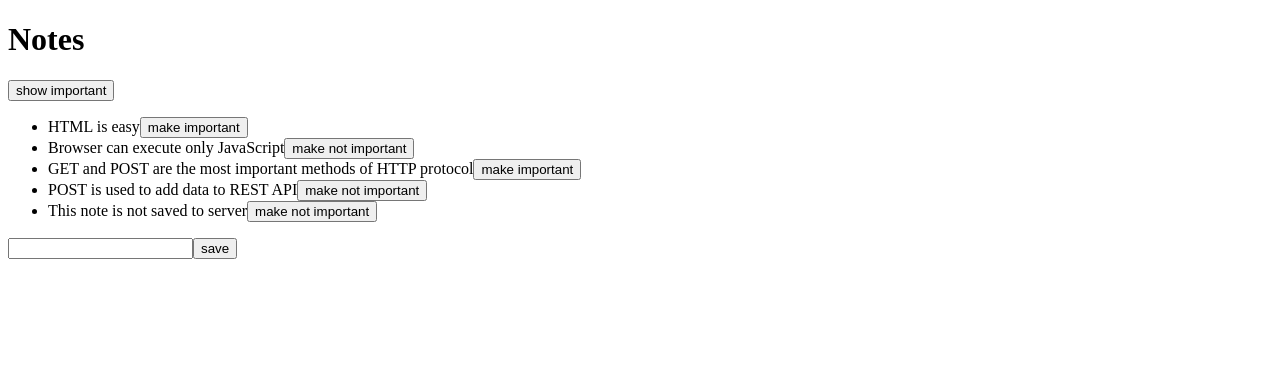
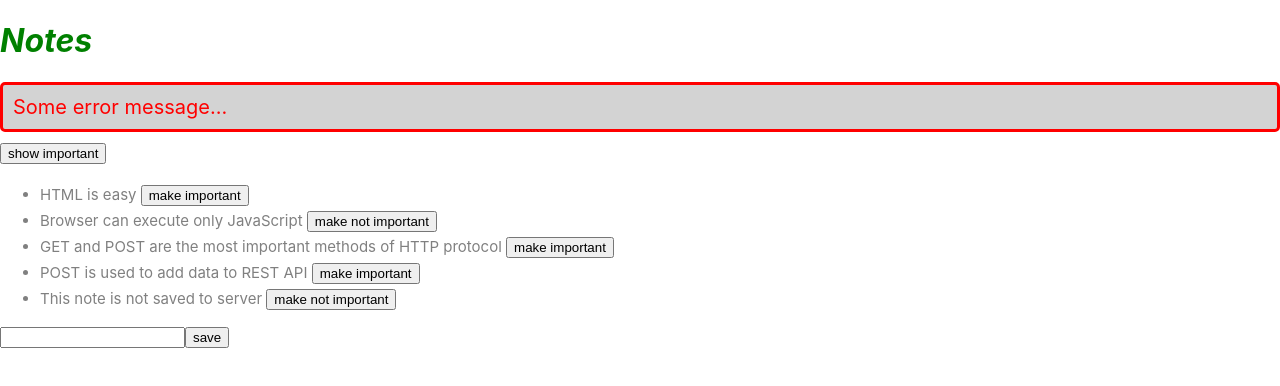
Before and after one commit to Samuelauweb/fullstackopen_Part2_Notes, a React (Create React App) app: page / in a window 1280 px wide. Shown: the top 386 px of the page. Built offline with nearby package versions, Linux system fonts and the light colour scheme; data requests are answered from the project's data file.

Commit message:
Improved error message

```diff
--- a/db.json
+++ b/db.json
@@ -21,7 +21,7 @@
     {
       "content": "POST is used to add data to REST API",
       "date": "2021-11-12T16:50:00.649Z",
-      "important": true,
+      "important": false,
       "id": 4
     }
   ]
--- a/src/App.js
+++ b/src/App.js
@@ -7,6 +7,7 @@ const App = () => {
   const [notes, setNotes] = useState([])
   const [newNote, setNewNote] = useState('')
   const [showAll, setShowAll] = useState(true)
+  const [errorMessage, setErrorMessage] = useState('Some error message...')
 
   useEffect(() => {
     // console.log('effect')
@@ -27,11 +28,21 @@ const App = () => {
       setNotes(notes.map((note) => (note.id !== id ? note : returnedNote)))
     })
     .catch(error => {
-      alert(
-        `the note '${note.content}' was already deleted from server`
+      setErrorMessage(
+        `Note '${note.content}' was already removed from server`
       )
+      setTimeout(() => {
+        setErrorMessage(null)
+      }, 3000);
       setNotes(notes.filter(n => n.id !== id))
     })
+  }
+
+  const Notification = ({message}) => {
+    if (message === null) {
+      return null
+    }
+    return <div className='error'>{message}</div>
   }
 
   const notesToShow = showAll
@@ -61,6 +72,7 @@ const App = () => {
   return (
     <div>
       <h1>Notes</h1>
+      <Notification message={errorMessage} />
       <div>
         <button
           onClick={() => {
--- a/src/components/Note.js
+++ b/src/components/Note.js
@@ -6,8 +6,8 @@ const Note = ({ note, toggleImportance }) => {
   // "note.important" from db.json
 
   return (
-    <li>
-      {note.content}
+    <li className="note">
+      {note.content} {' '}
       <button onClick={toggleImportance}>{label}</button>
     </li>
   )
--- a/src/index.css
+++ b/src/index.css
@@ -11,3 +11,30 @@ code {
   font-family: source-code-pro, Menlo, Monaco, Consolas, 'Courier New',
     monospace;
 }
+
+h1 {
+  color: green;
+  font-style: italic;
+}
+
+li {
+  color: grey;
+  padding-top: 3px;
+  font-size: 15px;
+}
+
+.note {
+  color: grey;
+  padding-top: 5px;
+  font-size: 15px;
+}
+
+.error {
+  color: red;
+  background: lightgrey;
+  font-size: 20px;
+  border-style: solid;
+  border-radius: 5px;
+  padding: 10px;
+  margin-bottom: 10px;
+}
--- a/src/index.js
+++ b/src/index.js
@@ -1,5 +1,6 @@
 import ReactDOM from 'react-dom'
 import App from './App.js'
+import './index.css'
 // import axios from 'axios'
 
 ReactDOM.render(<App />, document.getElementById('root'))
```
